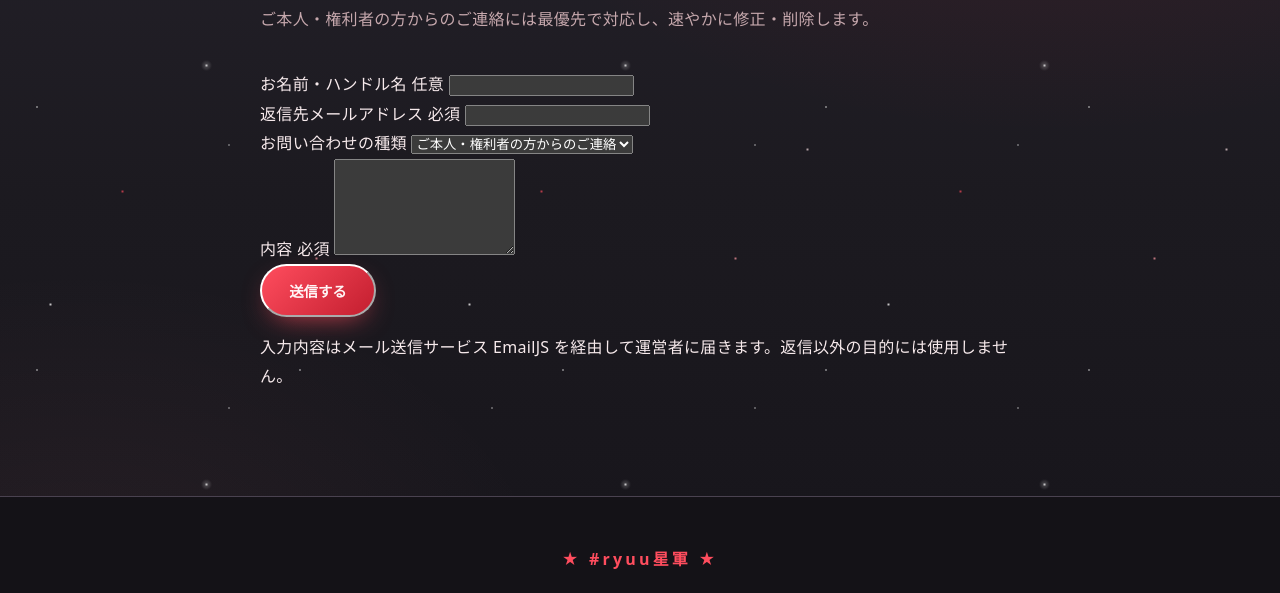
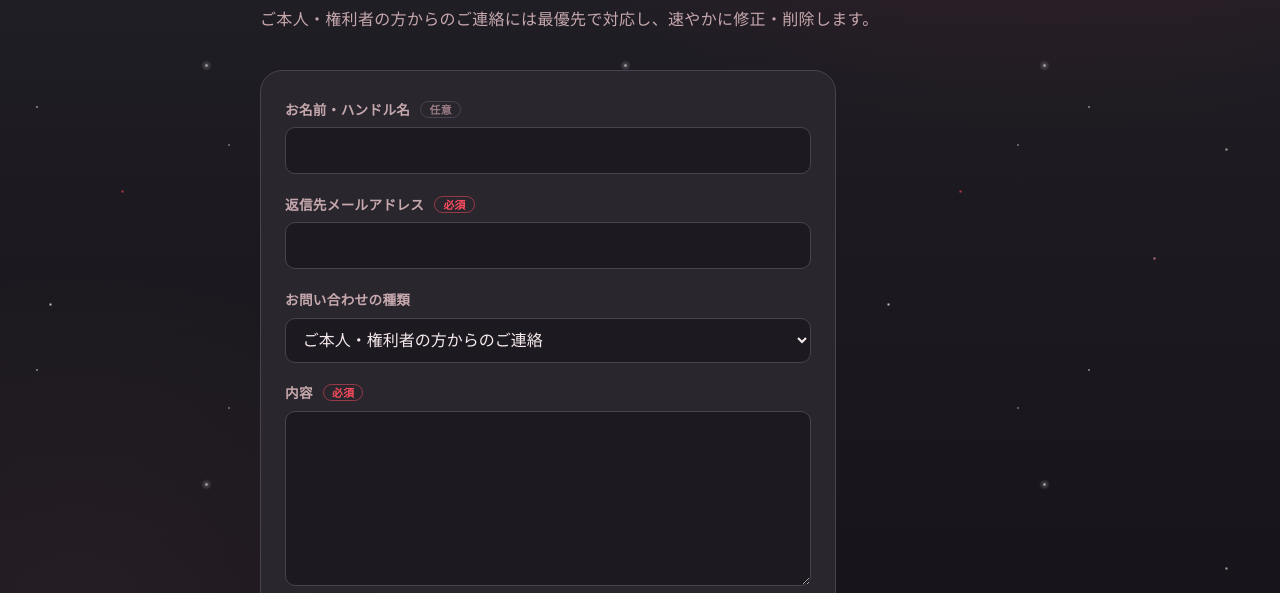
Before and after one commit to chr2808480/supporting_ryuu_movie, a plain HTML site: page contact.html in a window 1280 px wide. Shown: the part 207-800 px from the top of the page. Drawn offline with nearby package versions, Linux system fonts and the light colour scheme.

Commit message:
Add styles for contact form in style.css
Added styles for contact form including layout, input fields, and submit button.

```diff
--- a/assets/css/style.css
+++ b/assets/css/style.css
@@ -426,6 +426,43 @@ code {
 .faq.is-sm summary { padding: .58rem 0; font-size: .82rem; gap: .45rem; line-height: 1.6; }
 .faq.is-sm summary::before { font-size: .8em; }
 .faq.is-sm details p { font-size: .78rem; line-height: 1.75; margin-bottom: .8rem; padding-left: 1.2rem; }
+/* --------------------------------------------------------- contact form */
+.contact-form {
+  display: grid; gap: 1.1rem; max-width: 36rem;
+  padding: 1.6rem 1.5rem;
+  background: var(--panel); border: 1px solid var(--line); border-radius: var(--radius-lg);
+}
+.cf-field { display: grid; gap: .35rem; }
+.cf-field label { font-size: .85rem; font-weight: 700; color: var(--ink-mute); }
+.cf-req, .cf-opt {
+  margin-left: .4rem; padding: 0 .5rem; border-radius: 999px;
+  font-size: .68rem; font-weight: 700; vertical-align: 1px;
+}
+.cf-req { color: var(--red); border: 1px solid rgba(255,77,94,.5); }
+.cf-opt { color: var(--ink-faint); border: 1px solid var(--line); }
+
+.contact-form input,
+.contact-form select,
+.contact-form textarea {
+  width: 100%; font: inherit; font-size: 1rem; /* 16px 未満だと iOS が入力時に拡大する */
+  line-height: 1.6; color: var(--ink);
+  background: var(--bg); border: 1px solid var(--line); border-radius: 10px;
+  padding: .6rem .8rem;
+  transition: border-color .18s;
+}
+.contact-form textarea { resize: vertical; min-height: 9rem; }
+.contact-form input:focus,
+.contact-form select:focus,
+.contact-form textarea:focus { border-color: var(--red); }
+
+.cf-submit { justify-self: start; border: 0; cursor: pointer; font-family: inherit; }
+.cf-submit:disabled { opacity: .55; cursor: wait; transform: none; }
+
+.cf-status { margin: 0; font-weight: 700; color: var(--ink-mute); }
+.cf-status:empty { display: none; }
+.cf-status.is-ok { color: var(--ink); }
+.cf-status.is-error { color: var(--red); }
+.cf-note { margin: 0; font-size: .74rem; color: var(--ink-faint); }
 
 /* --------------------------------------------------------- about site */
 .about-site { margin: 0; padding-left: 1.2rem; display: grid; gap: .7rem; }
```
